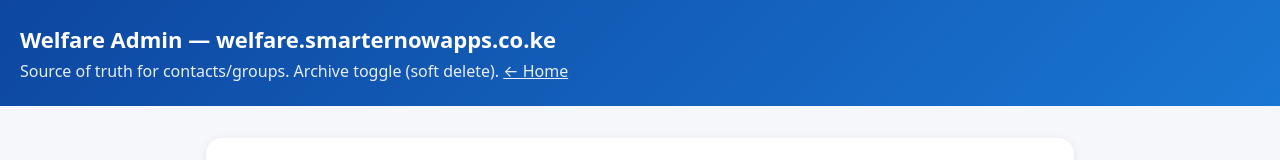
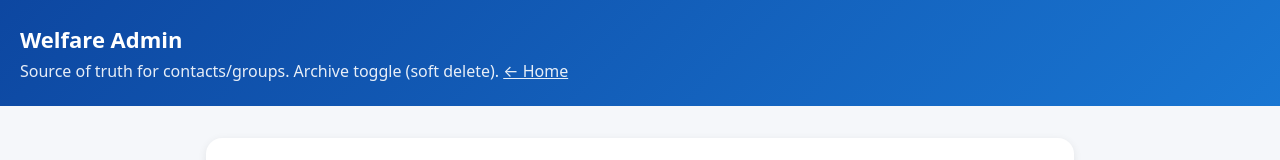
Before and after one commit to jonathankiranga/welfare-pwa, a website: page public/admin/index.html in a window 1280 px wide. Shown: the top 160 px of the page. Drawn offline with Linux system fonts and the light colour scheme; no server answers.

Commit message:
Update header title in admin index page

```diff
--- a/public/admin/index.html
+++ b/public/admin/index.html
@@ -19,7 +19,7 @@ button.outline{background:#fff;color:var(--primary);border:1px solid var(--prima
 @media(max-width:600px){table{font-size:12px}}
 </style></head><body>
 <div class="header">
-  <h1>Welfare Admin — welfare.smarternowapps.co.ke</h1>
+  <h1>Welfare Admin </h1>
   <p>Source of truth for contacts/groups. Archive toggle (soft delete). <a href="/" style="color:#fff;text-decoration:underline">← Home</a></p>
 </div>
 <div class="container">
```
